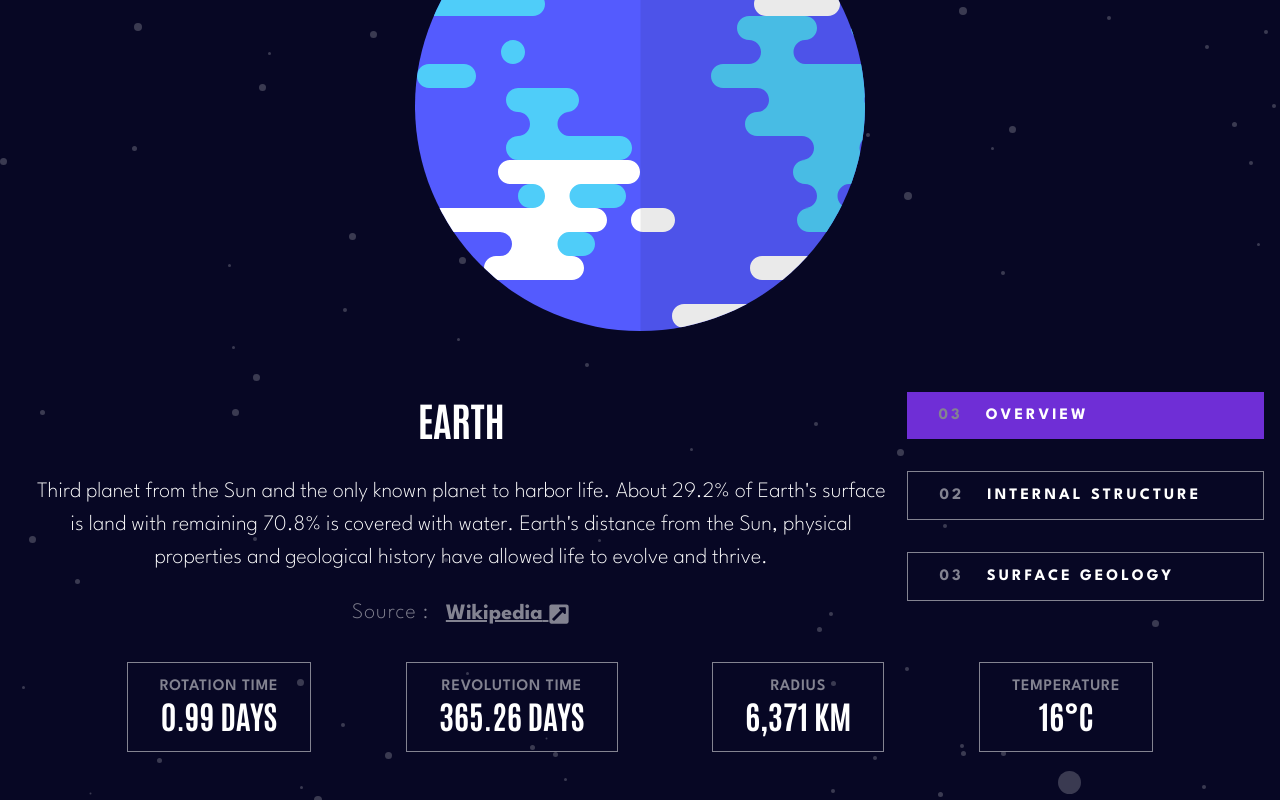
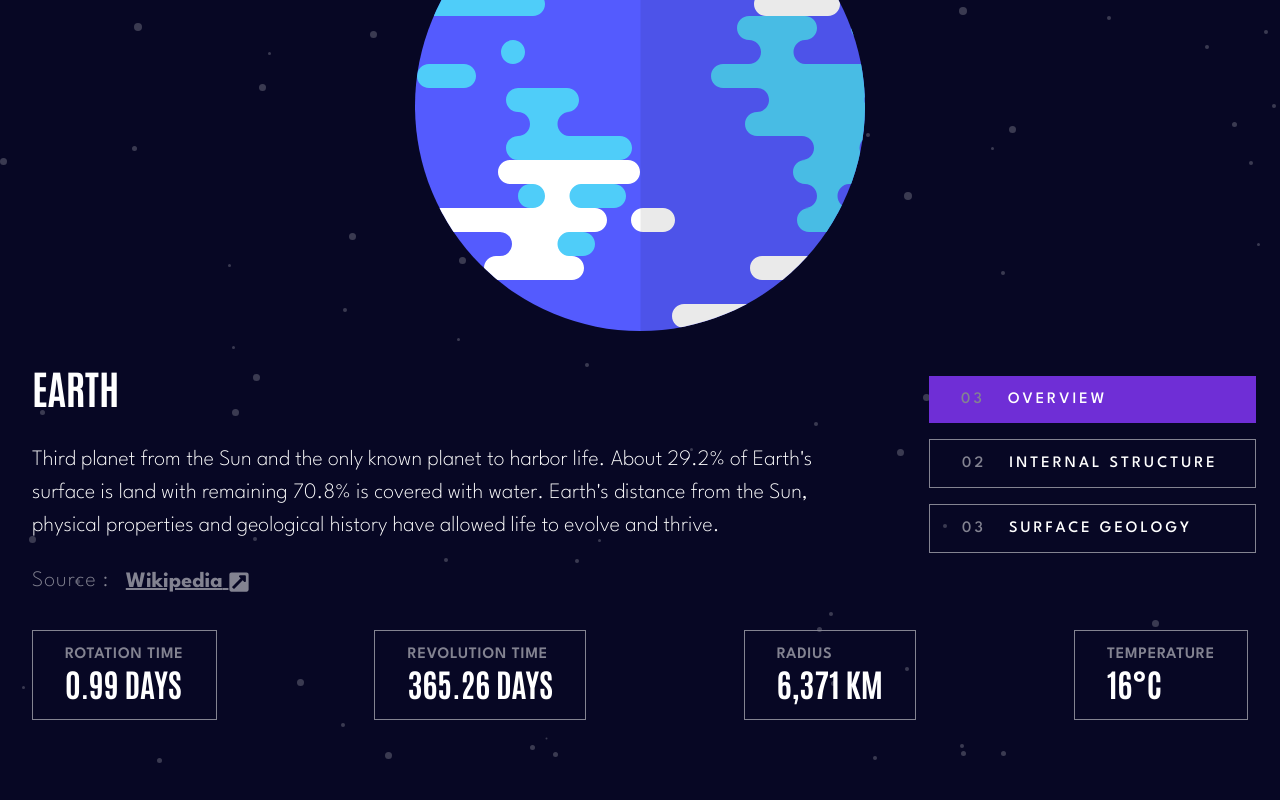
Before and after one commit to agnesnora/planets-fact-site, a React (Vite) app: page / in a window 1280 px wide. Shown: the part 399-1199 px from the top of the page. After the commit the page ends 1167 px from the top, so only its background shows below. Built offline with nearby package versions, Linux system fonts and the light colour scheme.

Commit message:
styling tablet

```diff
--- a/src/Components/Planets/style/Planets.css
+++ b/src/Components/Planets/style/Planets.css
@@ -130,34 +130,53 @@ hr {
 }
 
 @media (min-width: 768px) {
-  .planet--main {
+  .planet--container .planet--main {
     display: flex;
     align-items: center;
   }
-  .planet--main .selector--container {
+  .planet--container .planet--main .planet--intro {
+    text-align: left;
+    margin: 0 3em 0 0;
+  }
+  .planet--container .planet--main .planet--intro .wikipedia {
+    justify-content: left;
+  }
+  .planet--container .planet--main .selector--container {
     display: block;
   }
-  .planet--main .selector--container button {
+  .planet--container .planet--main .selector--container button {
     border: #838391 0.1px solid;
     padding: 1em 2em;
-    margin: 1em;
+    margin: 0.5em;
     width: 100%;
+    font-size: 16px;
+    font-weight: 500;
     color: #ffffff;
     text-align: left;
   }
-  .planet--main .selector--container button .number {
+  .planet--container .planet--main .selector--container button .number {
     color: #838391;
     margin-right: 1em;
   }
-  .planet--main .selector--container button:hover {
+  .planet--container .planet--main .selector--container button:hover {
     background-color: #38384f;
   }
   .fact--container {
     display: flex;
-    justify-content: space-evenly;
+    justify-content: space-between;
+    margin-top: 2em;
+    align-items: left;
   }
   .fact--container .fact--box {
     flex-direction: column;
-    align-content: flex-start;
+  }
+  .fact--container .fact--box h4 {
+    text-align: left;
+    margin-left: 0;
+    align-self: flex-start;
+  }
+  .fact--container .fact--box p {
+    text-align: left;
+    align-self: flex-start;
   }
 }/*# sourceMappingURL=planets.css.map */
--- a/src/Components/Planets/style/Planets.scss
+++ b/src/Components/Planets/style/Planets.scss
@@ -140,16 +140,27 @@ hr {
 }
 
 @media (min-width: 768px) {
+  .planet--container {
     .planet--main {
       display: flex;
       align-items: center;
+      .planet--intro {
+        text-align: left;
+        margin: 0 3em 0 0;
+        .wikipedia {
+          justify-content: left;
+        }
+      }
       .selector--container {
         display: block;
         button {
           border: $lightGrey 0.1px solid;
           padding: 1em 2em;
-        margin: 1em;
+          margin: 0.5em;
           width: 100%;
+          font-size: 16px;
+          font-weight: 500;
+
           color: $pureWhite;
           text-align: left;
           .number {
@@ -162,13 +173,26 @@ hr {
         }
       }
     }
+  }
   .fact--container {
     display: flex;
-    justify-content: space-evenly;
+    justify-content: space-between;
+    margin-top: 2em;
+
+    align-items: left;
 
     .fact--box {
       flex-direction: column;
-      align-content: flex-start;
+
+      h4 {
+        text-align: left;
+        margin-left: 0;
+        align-self: flex-start;
+      }
+      p {
+        text-align: left;
+        align-self: flex-start;
       }
     }
   }
+}
```
Also changed, not shown: 1 other file (tests, documents, lock files or other folders). Lines whose indentation alone changed are shown as unchanged.
